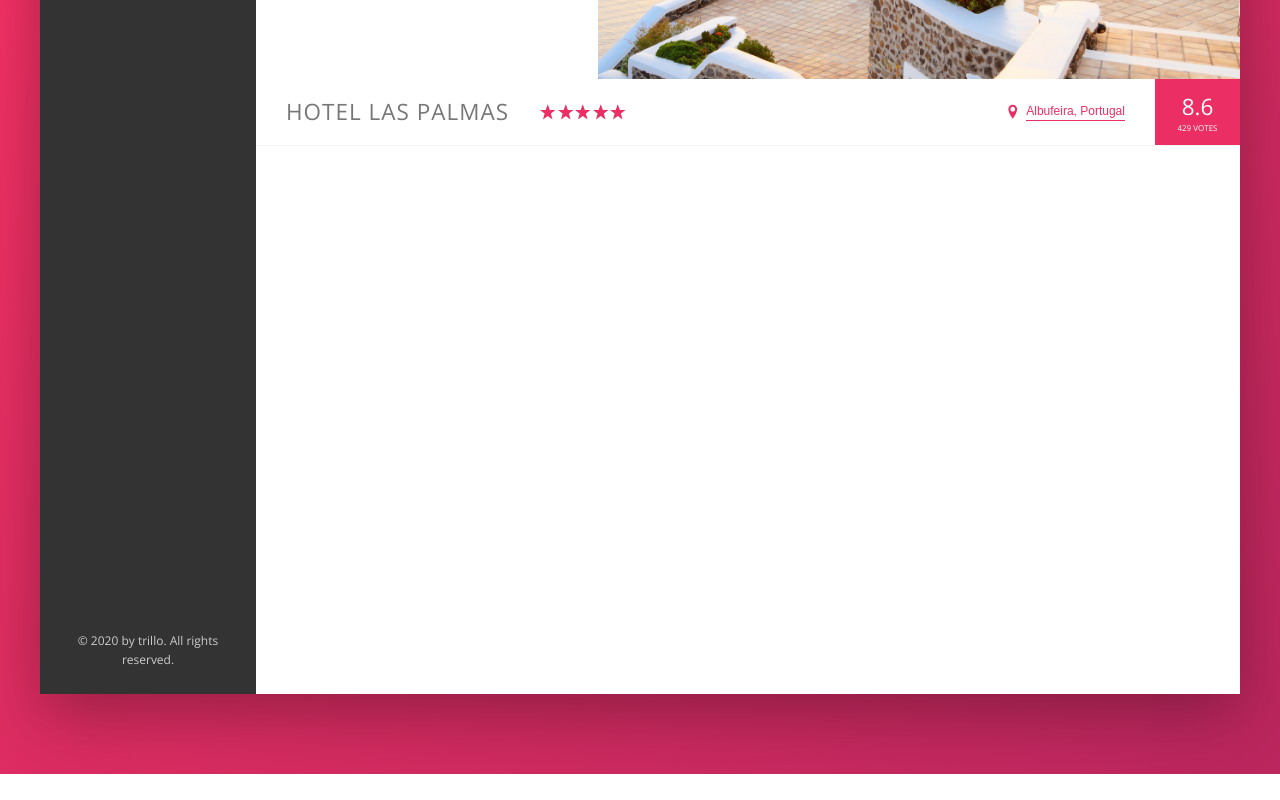
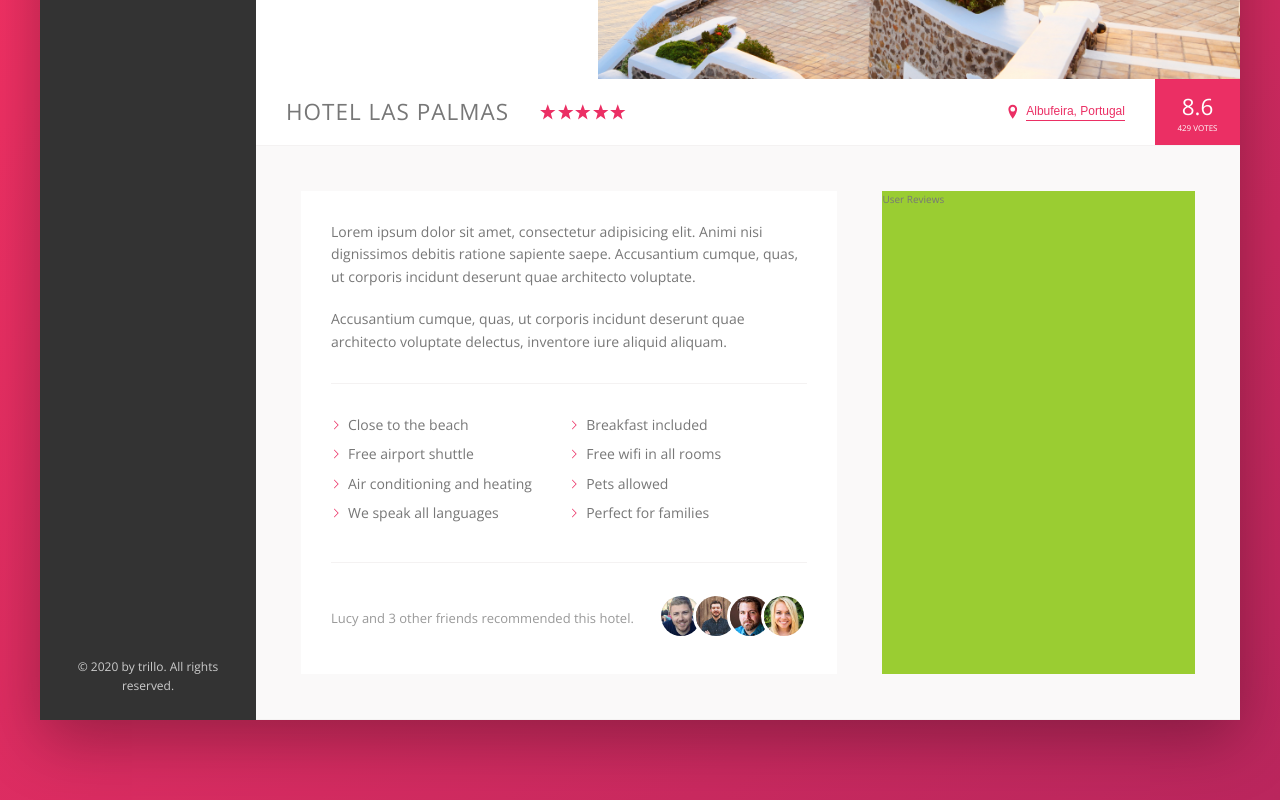
Before and after one commit to howdy-mj/advanced-css-course, a website: page 2-Trillo/index.html in a window 1280 px wide. Shown: the part 456-1256 px from the top of the page. Before the commit the page ends 1230 px from the top, so only its background shows below. Drawn offline with nearby package versions, Linux system fonts and the light colour scheme.

Commit message:
Description Section

```diff
--- a/2-Trillo/index.html
+++ b/2-Trillo/index.html
@@ -153,6 +153,61 @@
               <div class="overview__rating-count">429 votes</div>
             </div>
           </div>
+
+          <div class="detail">
+            <div class="description">
+              <p class="paragraph">
+                Lorem ipsum dolor sit amet, consectetur adipisicing elit. Animi
+                nisi dignissimos debitis ratione sapiente saepe. Accusantium
+                cumque, quas, ut corporis incidunt deserunt quae architecto
+                voluptate.
+              </p>
+              <p class="paragraph">
+                Accusantium cumque, quas, ut corporis incidunt deserunt quae
+                architecto voluptate delectus, inventore iure aliquid aliquam.
+              </p>
+              <ul class="list">
+                <li class="list__item">Close to the beach</li>
+                <li class="list__item">Breakfast included</li>
+                <li class="list__item">Free airport shuttle</li>
+                <li class="list__item">Free wifi in all rooms</li>
+                <li class="list__item">Air conditioning and heating</li>
+                <li class="list__item">Pets allowed</li>
+                <li class="list__item">We speak all languages</li>
+                <li class="list__item">Perfect for families</li>
+              </ul>
+              <div class="recommend">
+                <p class="recommend__count">
+                  Lucy and 3 other friends recommended this hotel.
+                </p>
+
+                <div class="recommend__friends">
+                  <img
+                    src="img/user-3.jpg"
+                    alt="Friend 1"
+                    class="recommend__photo"
+                  />
+                  <img
+                    src="img/user-4.jpg"
+                    alt="Friend 2"
+                    class="recommend__photo"
+                  />
+                  <img
+                    src="img/user-5.jpg"
+                    alt="Friend 3"
+                    class="recommend__photo"
+                  />
+                  <img
+                    src="img/user-6.jpg"
+                    alt="Friend 4"
+                    class="recommend__photo"
+                  />
+                </div>
+              </div>
+            </div>
+
+            <div class="user-review">User Reviews</div>
+          </div>
         </main>
       </div>
     </div>
--- a/2-Trillo/sass/_base.scss
+++ b/2-Trillo/sass/_base.scss
@@ -13,6 +13,9 @@
   --color-grey-dark-3: #999;
 
   --shadow-dark: 0 2rem 6rem rgba(0, 0, 0, 0.3);
+  --shadow-light: 0 2rem 5rem rgba(0, 0, 0, 0.06);
+
+  --line: 1px solid var(--color-grey-light-2);
 }
 
 * {
--- a/2-Trillo/sass/_components.scss
+++ b/2-Trillo/sass/_components.scss
@@ -207,7 +207,7 @@
 .overview {
   display: flex;
   align-items: center;
-  border-bottom: 1px solid var(--color-grey-light-2);
+  border-bottom: var(--line);
 
   &__heading {
     font-size: 2.25rem;
@@ -302,3 +302,75 @@
     box-shadow: none;
   }
 }
+
+/////////////////////////////////////////
+// Paragraph
+.paragraph:not(:last-of-type) {
+  margin-bottom: 2rem;
+}
+
+/////////////////////////////////////////
+// List
+.list {
+  list-style: none;
+  margin: 3rem 0;
+  padding: 3rem 0;
+  border-top: var(--line);
+  border-bottom: var(--line);
+
+  display: flex;
+  flex-wrap: wrap;
+
+  &__item {
+    flex: 0 0 50%; // 2단으로 만들기 위해 50%
+    margin-bottom: 0.7rem;
+  }
+
+  &__item::before {
+    content: '';
+    display: inline-block;
+    height: 1rem;
+    width: 1rem;
+    margin-right: 0.7rem;
+
+    // older browsers
+    // background-image: url('../img/chevron-thin-right.svg');
+    // background-size: cover;
+
+    // newer browsers - masks
+    background-color: var(--color-primary);
+    -webkit-mask-image: url('../img/chevron-thin-right.svg');
+    -webkit-mask-size: cover;
+    mask-image: url('../img/chevron-thin-right.svg');
+    mask-size: cover;
+  }
+}
+
+/////////////////////////////////////////
+// Recommend
+.recommend {
+  font-size: 1.3rem;
+  color: var(--color-grey-dark-3);
+
+  display: flex;
+  align-items: center;
+
+  &__count {
+    margin-right: auto; // margin 계산해서 밀어줌
+  }
+
+  &__friends {
+  }
+
+  &__photo {
+    box-sizing: content-box; // border를 밖으로 빼기 위해
+    height: 4rem;
+    width: 4rem;
+    border-radius: 50%;
+    border: 3px solid #fff;
+
+    &:not(:last-child) {
+      margin-right: -1.5rem;
+    }
+  }
+}
--- a/2-Trillo/sass/_layout.scss
+++ b/2-Trillo/sass/_layout.scss
@@ -11,7 +11,7 @@
   font-size: 1.4rem;
   height: 7rem;
   background-color: #fff;
-  border-bottom: 1px solid var(--color-grey-light-2);
+  border-bottom: var(--line);
 
   display: flex;
   justify-content: space-between;
@@ -35,9 +35,26 @@
 .hotel-view {
   background-color: #fff;
 
-  // test
-
-  height: 100rem;
-
   flex: 1; // 나머지 부분 다 차지
 }
+
+.detail {
+  display: flex;
+  padding: 4.5rem;
+  background-color: var(--color-grey-light-1);
+  border-bottom: var(--line);
+}
+
+.description {
+  font-size: 1.4rem;
+  background-color: #fff;
+  box-shadow: --shadow-light;
+  padding: 3rem;
+  flex: 0 0 60%;
+  margin-right: 4.5rem;
+}
+
+.user-review {
+  background-color: yellowgreen;
+  flex: 1;
+}
```
Also changed, not shown: 2-Trillo/css/style.css.
